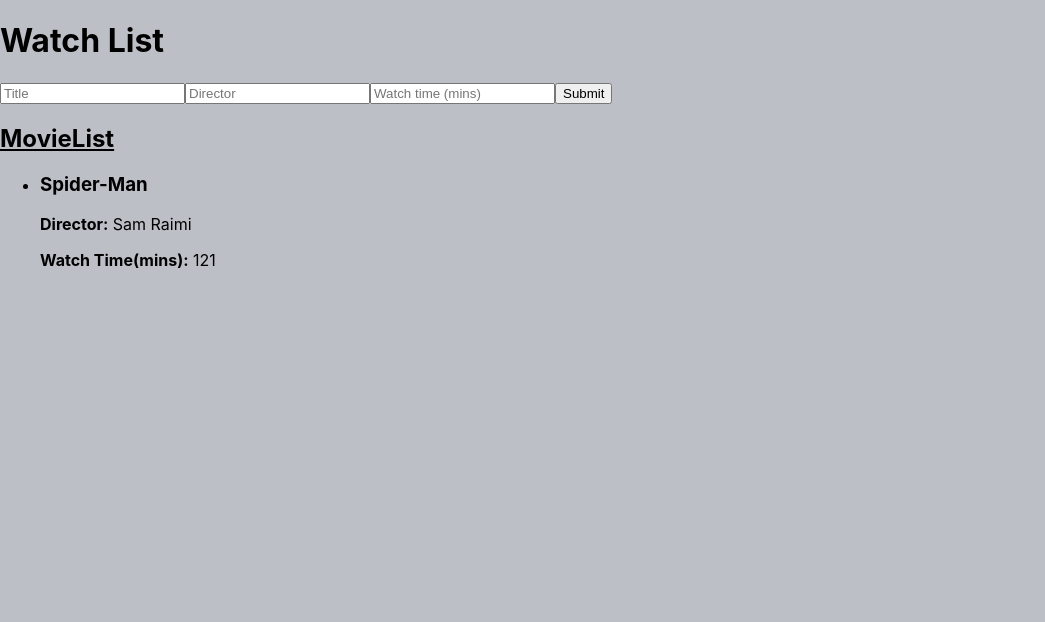
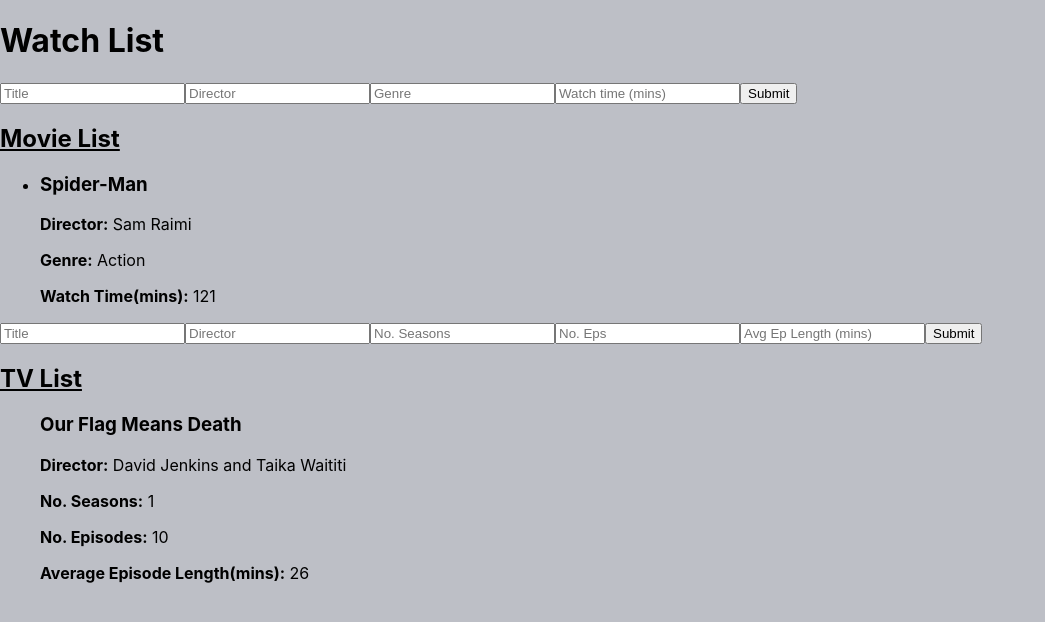
Before and after one commit to E-Burns/watchlist, a React (Create React App) app: page / in a window 1280 px wide. Shown: the top 622 px of the page, without its empty margins (0-1045 px from the left). Built offline with nearby package versions, Linux system fonts and the light colour scheme.

Commit message:
added TV show watchlist

```diff
--- a/src/components/MovieList.js
+++ b/src/components/MovieList.js
@@ -7,6 +7,7 @@
         return(
             <Movie title={movie.title} key={movie.title}>
                 <p><b>Director:</b> {movie.director}</p>
+                <p><b>Genre:</b> {movie.genre}</p>
                 <p><b>Watch Time(mins):</b> {movie.watchTime}</p>
             </Movie>
         );
@@ -14,7 +15,7 @@
 
     return(
         <>
-            <h2><u>MovieList</u></h2>
+            <h2><u>Movie List</u></h2>
             <ul>{moviesToBeDisplayed}</ul>
         </>
     );
--- a/src/components/WatchListForm.js
+++ b/src/components/MovieWatchListForm.js
@@ -1,9 +1,10 @@
 import React, { useState } from "react";
 
-const WatchListForm = ({addContent}) => {
+const MovieWatchListForm = ({addMovie}) => {
 
     const [titleInput, setTitleInput] = useState('');
     const [directorInput, setDirectorInput] = useState('');
+    const [genreInput, setGenreInput] = useState('');
     const [watchTimeInput, setWatchTimeInput] = useState('');
 
     const handleTitleInput = (event) => {
@@ -14,6 +15,10 @@
         setDirectorInput(event.target.value);
     }
 
+    const handleGenreInput = (event) => {
+        setGenreInput(event.target.value);
+    }
+
     const handleWatchTimeInput = (event) => {
         setWatchTimeInput(event.target.value);
     }
@@ -22,22 +27,25 @@
         event.preventDefault();
         const titleToSubmit = titleInput.trim();
         const directorToSubmit = directorInput.trim();
+        const genreToSubmit = genreInput.trim();
         const watchTimeToSubmit = watchTimeInput.trim();
 
-        if(!titleToSubmit || !directorToSubmit || !watchTimeToSubmit){
+        if(!titleToSubmit || !directorToSubmit || !genreToSubmit || !watchTimeToSubmit){
             return;
         }
 
         setTitleInput('');
         setDirectorInput('');
+        setGenreInput('');
         setWatchTimeInput('');
 
-        const contentToSubmit = {
+        const movieToSubmit = {
             title: titleToSubmit,
             director: directorToSubmit,
+            genre: genreToSubmit,
             watchTime: watchTimeToSubmit
         }
-        addContent(contentToSubmit);
+        addMovie(movieToSubmit);
     }
 
     return(
@@ -55,6 +63,12 @@
                 value={directorInput}
             />
             <input
+                onChange={handleGenreInput}
+                type="text"
+                placeholder="Genre"
+                value={genreInput}
+            />
+            <input
                 onChange={handleWatchTimeInput}
                 type="text"
                 placeholder="Watch time (mins)"
@@ -68,4 +82,4 @@
     )
 }
 
-export default WatchListForm;
+export default MovieWatchListForm;
--- /dev/null
+++ b/src/components/TV.js
@@ -0,0 +1,12 @@
+import React, { useState } from "react";
+
+const TV = ({title, children}) => {
+    return(
+        <>
+            <h3>{title}</h3>
+            {children}
+        </>
+    )
+}
+
+export default TV;
--- /dev/null
+++ b/src/components/TVList.js
@@ -0,0 +1,25 @@
+import React, { useState } from "react";
+import TV from './TV';
+
+const TVList = ({tvData}) => {
+
+    const tvToBeDisplayed = tvData.map((tv) => {
+        return(
+            <TV title={tv.title} key={tv.title}>
+                <p><b>Director:</b> {tv.director}</p>
+                <p><b>No. Seasons:</b> {tv.numberOfSeasons}</p>
+                <p><b>No. Episodes:</b> {tv.numberOfEps}</p>
+                <p><b>Average Episode Length(mins):</b> {tv.avEpisodeLength}</p>
+            </TV>
+        );
+    });
+
+    return(
+        <>
+            <h2><u>TV List</u></h2>
+            <ul>{tvToBeDisplayed}</ul>
+        </>
+    )
+}
+
+export default TVList;
--- /dev/null
+++ b/src/components/TVWatchListForm.js
@@ -0,0 +1,100 @@
+import React, { useState } from "react";
+
+const TVWatchListForm = ({addTV}) => {
+
+    const [titleInput, setTitleInput] = useState('');
+    const [directorInput, setDirectorInput] = useState('');
+    const [seasonsInput, setSeasonsInput] = useState('');
+    const [episodesInput, setEpisodesInput] = useState('');
+    const [episodeLengthInput, setEpisodeLengthInput] = useState('');
+
+    const handleTitleInput = (event) => {
+        setTitleInput(event.target.value);
+    }
+
+    const handleDirectorInput = (event) => {
+        setDirectorInput(event.target.value);
+    }
+
+    const handleSeasonsInput = (event) => {
+        setSeasonsInput(event.target.value);
+    }
+
+    const handleEpisodesInput = (event) => {
+        setEpisodesInput(event.target.value);
+    }
+
+    const handleEpisodeLengthInput = (event) => {
+        setEpisodeLengthInput(event.target.value);
+    }
+
+
+    const handleFormSubmit = (event) => {
+        event.preventDefault();
+        const titleToSubmit = titleInput.trim();
+        const directorToSubmit = directorInput.trim();
+        const seasonsToSubmit = seasonsInput.trim();
+        const episodesToSubmit = episodesInput.trim();
+        const episodeLengthToSubmit = episodeLengthInput.trim();
+
+        if(!titleToSubmit || !directorToSubmit|| !seasonsToSubmit || !episodesToSubmit || !episodeLengthToSubmit){
+            return;
+        }
+
+        setTitleInput('');
+        setDirectorInput('');
+        setSeasonsInput('');
+        setEpisodesInput('');
+        setEpisodeLengthInput('');
+
+        const tvToSubmit = {
+            title: titleToSubmit,
+            director: directorToSubmit,
+            numberOfSeasons: seasonsToSubmit,
+            numberOfEps: episodesToSubmit,
+            avEpisodeLength: episodeLengthToSubmit
+        }
+        addTV(tvToSubmit);
+    }
+
+    return(
+        <form onSubmit={handleFormSubmit}>
+            <input
+                onChange={handleTitleInput}
+                type='text'
+                placeholder="Title"
+                value={titleInput}
+                />
+            <input
+                onChange={handleDirectorInput}
+                type='text'
+                placeholder="Director"
+                value={directorInput}
+                />
+            <input
+                onChange={handleSeasonsInput}
+                type='text'
+                placeholder="No. Seasons"
+                value={seasonsInput}
+                />
+            <input
+                onChange={handleEpisodesInput}
+                type='text'
+                placeholder="No. Eps"
+                value={episodesInput}
+                />
+            <input
+                onChange={handleEpisodeLengthInput}
+                type='text'
+                placeholder="Avg Ep Length (mins)"
+                value={episodeLengthInput}
+                />
+            <input
+                type="submit"
+                value="Submit"
+            />
+        </form>
+    )
+}
+
+export default TVWatchListForm;
--- /dev/null
+++ b/src/containers/MovieListBox.js
@@ -0,0 +1,29 @@
+import React, { useState } from "react";
+import MovieList from "../components/MovieList";
+import MovieWatchListForm from "../components/MovieWatchListForm";
+
+const MovieListBox = () => {
+
+    const[movies, setMovies] = useState([
+        {
+            title: 'Spider-Man',
+            director: 'Sam Raimi',
+            genre: 'Action',
+            watchTime: 121
+        }
+    ])
+
+    const addMovie = (ContentData) => {
+        const copyOfMovies = [...movies, ContentData];
+        setMovies(copyOfMovies);
+    }
+
+    return(
+        <>
+            <MovieWatchListForm addMovie={addMovie}/>
+            <MovieList moviesData={movies}/>
+        </>
+    )
+}
+
+export default MovieListBox;
--- /dev/null
+++ b/src/containers/TVListBox.js
@@ -0,0 +1,30 @@
+import React, { useState } from "react";
+import TVList from '../components/TVList';
+import TVWatchListForm from "../components/TVWatchListForm";
+
+const TVListBox = () => {
+
+    const[tv, setTV] = useState([
+        {
+            title: 'Our Flag Means Death',
+            director: 'David Jenkins and Taika Waititi',
+            numberOfSeasons: 1,
+            numberOfEps: 10,
+            avEpisodeLength: 26
+        }
+    ])
+
+    const addTV = (ContentData) => {
+        const copyOfTV = [...tv, ContentData];
+        setTV(copyOfTV);
+    }
+
+    return(
+        <>
+            <TVWatchListForm addTV={addTV}/>
+            <TVList tvData={tv}/>
+        </>
+    )
+}
+
+export default TVListBox;
--- a/src/containers/WatchListBox.js
+++ b/src/containers/WatchListBox.js
@@ -1,28 +1,14 @@
 import React, { useState } from "react";
-import MovieList from "../components/MovieList";
-import WatchListForm from "../components/WatchListForm";
+import MovieListBox from "./MovieListBox";
+import TVListBox from "./TVListBox";
 
 const WatchListBox = () => {
-
-    const[movies, setMovies] = useState([
-        {
-            title: 'Spider-Man',
-            director: 'Sam Raimi',
-            watchTime: 121
-        }
-    ])
-
-    const addContent = (contentData) => {
-        //if statement to split movies and tv
-        const copyOfMovies = [...movies, contentData];
-        setMovies(copyOfMovies);
-    }
 
     return(
         <>
             <h1>Watch List</h1>
-            <WatchListForm addContent={addContent}/>
-            <MovieList moviesData={movies}/>
+            <MovieListBox/>
+            <TVListBox/>
         </>
     )
 }
```
